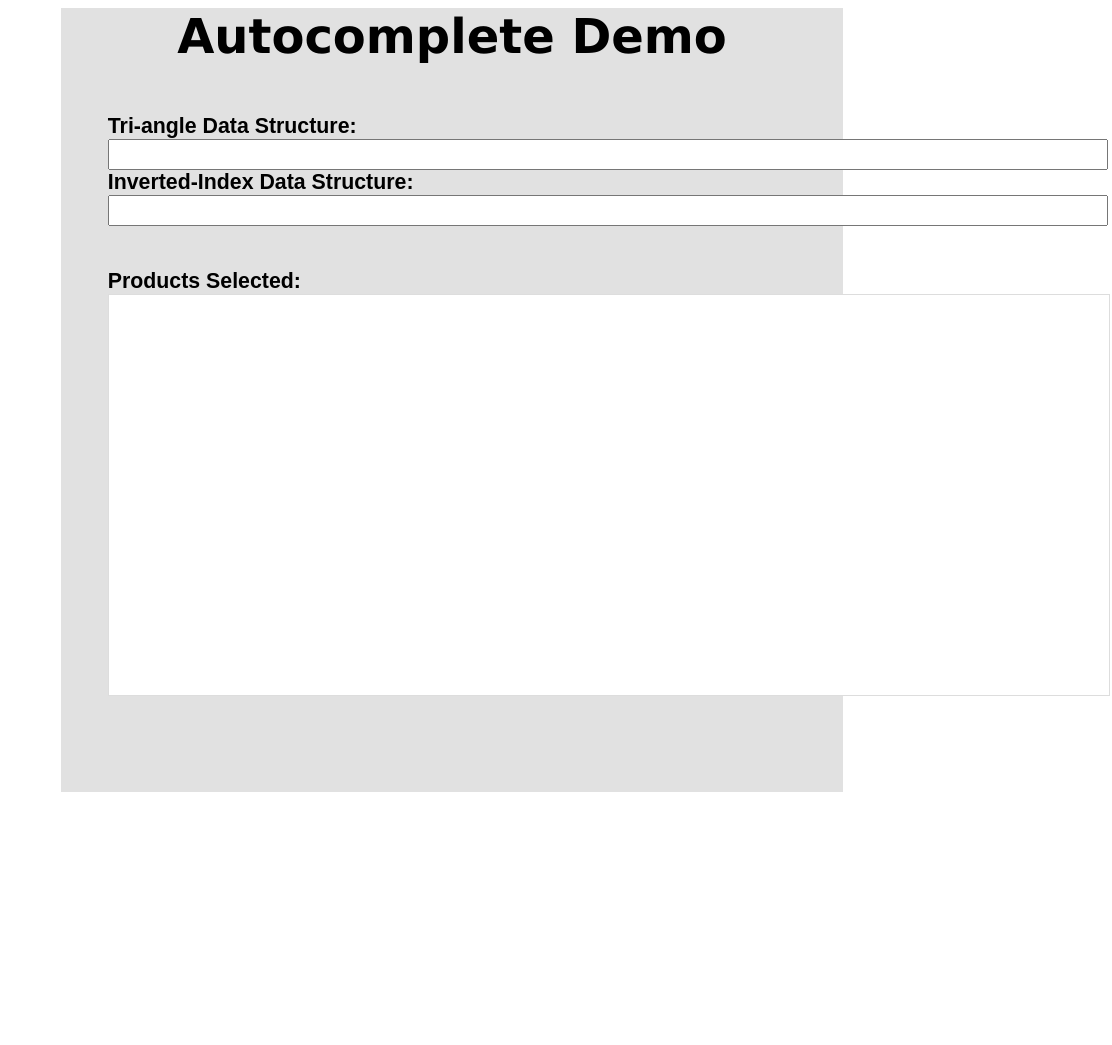
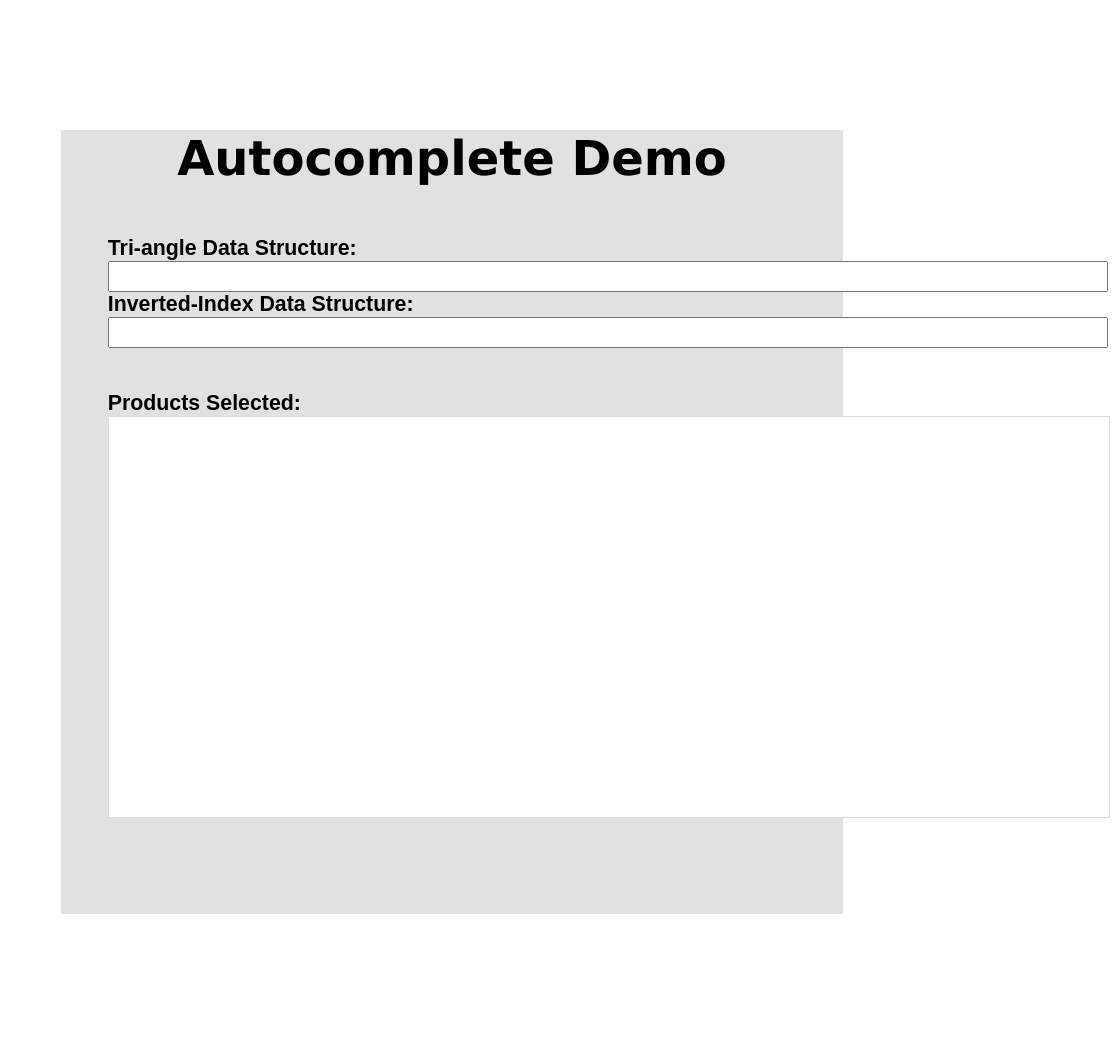
Before and after one commit to dpjude/autocomplete, a Flask app: page / in a window 1320 px wide. Shown: the whole page, without its empty margins (208-1320 px from the left). Before the commit the page ends 792 px from the top, so only its background shows below. Run offline with Flask 2, Linux system fonts and the light colour scheme; some libraries are stand-ins or nearby versions.

Commit message:
ui updates

```diff
--- a/templates/search.html
+++ b/templates/search.html
@@ -54,7 +54,7 @@
   </script>
 </head>
 <body>
-<DIV style="width:60%; height:100%;  margin-right:20%; margin-left:20%; font-family:sans-serif; font-size:16pt; font-weight:bold; font-style:normal; font-variant:normal; background-color:#e1e1e1;">
+<DIV style="width:60%; height:100%;  margin-right:20%; margin-left:20%; margin-top:10%; margin-bottom:10%; font-family:sans-serif; font-size:16pt; font-weight:bold; font-style:normal; font-variant:normal; background-color:#e1e1e1;">
 <center><font face="verdana" size=10>Autocomplete Demo</font></center><br><br>
 <div class="ui-widget" style="margin-left:6%;">
   <label for="Tri-angle">Tri-angle Data Structure:</label><br>
```
